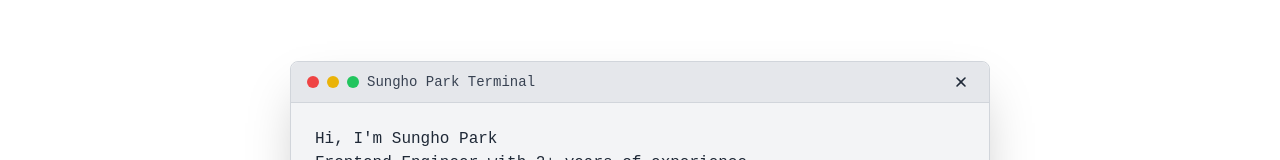
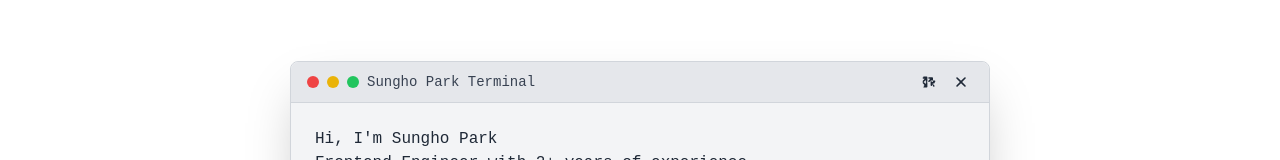
Before and after one commit to psh320/sungho-park, a Next.js app: page / in a window 1280 px wide. Shown: the part 137-297 px from the top of the page. Built offline with nearby package versions, Linux system fonts and the light colour scheme.

Commit message:
add fullscreen

```diff
--- a/src/components/Home/Terminal.tsx
+++ b/src/components/Home/Terminal.tsx
@@ -1,6 +1,7 @@
 import { useState, useEffect, useRef } from "react";
 import { useTypewriter } from "../../hooks/useTypewriter";
 import { useCommandAutocomplete } from "../../hooks/useCommandAutocomplete";
+import { useFullscreen } from "../../hooks/useFullscreen";
 import { executeCommand, getIntroText } from "./terminalCommands";
 import { TerminalHeader } from "./TerminalHeader";
 import { TerminalInput } from "./TerminalInput";
@@ -21,6 +22,7 @@ const AVAILABLE_COMMANDS = [
   "experience",
   "help",
   "clear",
+  "fullscreen",
 ] as const;
 
 export default function Terminal({ isVisible, onClose }: TerminalProps) {
@@ -28,6 +30,7 @@ export default function Terminal({ isVisible, onClose }: TerminalProps) {
   const terminalRef = useRef<HTMLDivElement>(null);
 
   const { typedText, isTyping, startTyping, clearText } = useTypewriter();
+  const { isFullscreen, toggleFullscreen } = useFullscreen();
 
   const {
     suggestions,
@@ -46,6 +49,19 @@ export default function Terminal({ isVisible, onClose }: TerminalProps) {
   }, [isVisible, startTyping]);
 
   const handleCommandSubmit = (submittedCommand: string) => {
+    const normalizedCommand = submittedCommand.trim().toLowerCase();
+
+    // Handle fullscreen command specially since it needs access to toggleFullscreen
+    if (normalizedCommand === "fullscreen") {
+      toggleFullscreen();
+      const currentText = typedText;
+      const newContent = `\n\n$ ${submittedCommand}\nFullscreen mode toggled! You can also use F11 key or click the fullscreen button in the header.\n`;
+      startTyping(newContent, currentText);
+      setCommand("");
+      clearSuggestions();
+      return;
+    }
+
     const { response, shouldClear } = executeCommand(submittedCommand);
 
     if (shouldClear) {
@@ -66,17 +82,27 @@ export default function Terminal({ isVisible, onClose }: TerminalProps) {
 
   if (!isVisible) return null;
 
+  // Determine terminal styling based on fullscreen state
+  const containerClasses = isFullscreen
+    ? "fixed inset-0 z-50 flex items-center justify-center bg-black bg-opacity-90"
+    : "flex items-center justify-center min-h-screen pt-24";
+
+  const terminalClasses = isFullscreen
+    ? "bg-gray-100 dark:bg-gray-900 border border-gray-300 dark:border-gray-700 vt323-regular text-gray-800 dark:text-green-500 w-full h-full flex flex-col max-w-none max-h-none"
+    : "bg-gray-100 dark:bg-gray-900 rounded-lg shadow-2xl border border-gray-300 dark:border-gray-700 vt323-regular text-gray-800 dark:text-green-500 w-[700px] h-[500px] flex flex-col";
+
+  const terminalStyle = isFullscreen
+    ? { width: "95vw", height: "95vh" }
+    : { width: `${TERMINAL_WIDTH_PX}px`, height: `${TERMINAL_HEIGHT_PX}px` };
+
   return (
-    <div className="flex items-center justify-center min-h-screen pt-24">
-      <div
-        ref={terminalRef}
-        className="bg-gray-100 dark:bg-gray-900 rounded-lg shadow-2xl border border-gray-300 dark:border-gray-700 vt323-regular text-gray-800 dark:text-green-500 w-[700px] h-[500px] flex flex-col"
-        style={{
-          width: `${TERMINAL_WIDTH_PX}px`,
-          height: `${TERMINAL_HEIGHT_PX}px`,
-        }}
-      >
-        <TerminalHeader onClose={onClose} />
+    <div className={containerClasses}>
+      <div ref={terminalRef} className={terminalClasses} style={terminalStyle}>
+        <TerminalHeader
+          isFullscreen={isFullscreen}
+          onClose={onClose}
+          onToggleFullscreen={toggleFullscreen}
+        />
 
         {/* Terminal Content */}
         <div className="flex-1 flex flex-col overflow-y-auto">
--- a/src/components/Home/TerminalHeader.tsx
+++ b/src/components/Home/TerminalHeader.tsx
@@ -1,12 +1,22 @@
 interface TerminalHeaderProps {
+  isFullscreen: boolean;
   onClose: () => void;
+  onToggleFullscreen: () => void;
 }
 
 const BUTTON_SIZE_CLASS = "w-3 h-3"; // 12px equivalent
 
-export function TerminalHeader({ onClose }: TerminalHeaderProps) {
+export function TerminalHeader({
+  isFullscreen,
+  onClose,
+  onToggleFullscreen,
+}: TerminalHeaderProps) {
+  const headerClasses = isFullscreen
+    ? "flex items-center justify-between bg-gray-200 dark:bg-gray-800 px-4 py-2 border-b border-gray-300 dark:border-gray-600"
+    : "flex items-center justify-between bg-gray-200 dark:bg-gray-800 px-4 py-2 border-b border-gray-300 dark:border-gray-600 rounded-t-lg";
+
   return (
-    <div className="flex items-center justify-between bg-gray-200 dark:bg-gray-800 px-4 py-2 border-b border-gray-300 dark:border-gray-600 rounded-t-lg">
+    <div className={headerClasses}>
       <div className="flex items-center space-x-2">
         <div className="flex space-x-2">
           <div className={`${BUTTON_SIZE_CLASS} bg-red-500 rounded-full`}></div>
@@ -24,6 +34,33 @@ export function TerminalHeader({ onClose }: TerminalHeaderProps) {
 
       <div className="flex items-center space-x-2">
         <button
+          onClick={onToggleFullscreen}
+          className="p-1 hover:bg-blue-500 hover:text-white rounded"
+          title={
+            isFullscreen ? "Exit Fullscreen (Esc)" : "Enter Fullscreen (F11)"
+          }
+        >
+          {isFullscreen ? (
+            // Exit fullscreen icon
+            <svg className="w-4 h-4" fill="currentColor" viewBox="0 0 20 20">
+              <path
+                fillRule="evenodd"
+                d="M3 4a1 1 0 011-1h4a1 1 0 010 2H6.414l2.293 2.293a1 1 0 01-1.414 1.414L5 6.414V8a1 1 0 01-2 0V4zm9 1a1 1 0 010-2h4a1 1 0 011 1v4a1 1 0 01-2 0V6.414l-2.293 2.293a1 1 0 11-1.414-1.414L13.586 5H12zm-9 7a1 1 0 012 0v1.586l2.293-2.293a1 1 0 111.414 1.414L6.414 15H8a1 1 0 010 2H4a1 1 0 01-1-1v-4zm13-1a1 1 0 011 1v4a1 1 0 01-1 1h-4a1 1 0 010-2h1.586l-2.293-2.293a1 1 0 111.414-1.414L15 13.586V12a1 1 0 011-1z"
+                clipRule="evenodd"
+              />
+            </svg>
+          ) : (
+            // Enter fullscreen icon
+            <svg className="w-4 h-4" fill="currentColor" viewBox="0 0 20 20">
+              <path
+                fillRule="evenodd"
+                d="M3 4a1 1 0 000 2h1.586L2.293 8.293a1 1 0 101.414 1.414L6 7.414V9a1 1 0 102 0V4a1 1 0 00-1-1H3zm11 0a1 1 0 011 1v4a1 1 0 11-2 0V7.414l-2.293 2.293a1 1 0 11-1.414-1.414L11.586 6H10a1 1 0 110-2h4zM3 16a1 1 0 100-2h1.586l-2.293-2.293a1 1 0 111.414-1.414L6 12.586V11a1 1 0 112 0v5a1 1 0 01-1 1H3zm14-5a1 1 0 01-1 1h-1.586l2.293 2.293a1 1 0 01-1.414 1.414L14 12.586V14a1 1 0 11-2 0v-5a1 1 0 011-1h4a1 1 0 011 1z"
+                clipRule="evenodd"
+              />
+            </svg>
+          )}
+        </button>
+        <button
           onClick={onClose}
           className="p-1 hover:bg-red-500 hover:text-white rounded"
           title="Close Terminal"
--- a/src/components/Home/terminalCommands.ts
+++ b/src/components/Home/terminalCommands.ts
@@ -6,7 +6,7 @@ const COMMAND_RESPONSES = {
     "Technical Skills:\n• Frontend: React, TypeScript, JavaScript, HTML5, CSS3, Tailwind CSS\n• Tools: Git, Webpack, Vite, npm/yarn\n• Other: RESTful APIs, Responsive Design, Performance Optimization",
   experience:
     "Professional Experience:\n• 2+ years as Frontend Engineer\n• Specialized in building user-friendly interfaces\n• Experience with modern development workflows\n• Focus on performance and accessibility",
-  help: "Available commands:\n• about - Learn more about me\n• skills - View my technical skills\n• experience - See my work experience\n• clear - Clear the terminal\n• help - Show this help message",
+  help: "Available commands:\n• about - Learn more about me\n• skills - View my technical skills\n• experience - See my work experience\n• clear - Clear the terminal\n• fullscreen - Toggle fullscreen mode (F11)\n• help - Show this help message",
 } as const;
 
 export type CommandType = keyof typeof COMMAND_RESPONSES | "clear";
--- /dev/null
+++ b/src/hooks/useFullscreen.ts
@@ -0,0 +1,54 @@
+import { useState, useCallback, useEffect } from "react";
+
+interface UseFullscreenReturn {
+  isFullscreen: boolean;
+  toggleFullscreen: () => void;
+  enterFullscreen: () => void;
+  exitFullscreen: () => void;
+}
+
+export function useFullscreen(
+  initialState: boolean = false
+): UseFullscreenReturn {
+  const [isFullscreen, setIsFullscreen] = useState(initialState);
+
+  const enterFullscreen = useCallback(() => {
+    setIsFullscreen(true);
+  }, []);
+
+  const exitFullscreen = useCallback(() => {
+    setIsFullscreen(false);
+  }, []);
+
+  const toggleFullscreen = useCallback(() => {
+    setIsFullscreen((prev) => !prev);
+  }, []);
+
+  // Handle keyboard shortcuts for fullscreen
+  useEffect(() => {
+    const handleKeyDown = (event: KeyboardEvent) => {
+      const isEscapeKey = event.key === "Escape";
+      const isF11Key = event.key === "F11";
+
+      if (isEscapeKey && isFullscreen) {
+        exitFullscreen();
+      } else if (isF11Key) {
+        event.preventDefault(); // Prevent browser's native F11 fullscreen
+        toggleFullscreen();
+      }
+    };
+
+    document.addEventListener("keydown", handleKeyDown);
+
+    return () => {
+      document.removeEventListener("keydown", handleKeyDown);
+    };
+  }, [isFullscreen, exitFullscreen, toggleFullscreen]);
+
+  return {
+    isFullscreen,
+    toggleFullscreen,
+    enterFullscreen,
+    exitFullscreen,
+  };
+}
```
